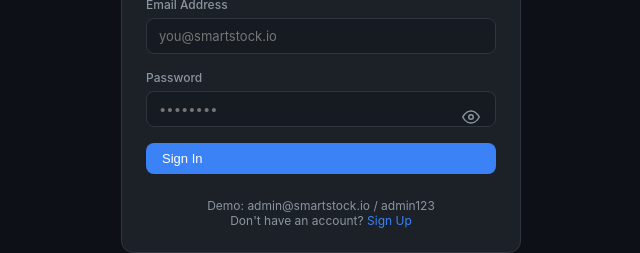
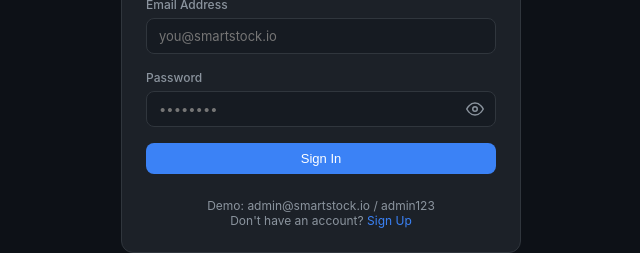
Before and after one commit to Gunjan-0110/SmartStore, a React (Vite) app in the folder frontend/: page / in a window 1280 px wide. Shown: the part 361-614 px from the top of the page, without its empty margins (319-959 px from the left). Built offline with nearby package versions, Linux system fonts and the light colour scheme; the HTML template or start-up script is replaced by a standard one.

Commit message:
sign in page

```diff
--- a/frontend/src/index.css
+++ b/frontend/src/index.css
@@ -161,7 +161,7 @@
 
 /* ── Buttons ── */
 .btn {
-  display: inline-flex; align-items: center; gap: 6px;
+  display: inline-flex; align-items: center; justify-content: center; gap: 6px;
   padding: 8px 16px; border-radius: 8px; font-size: 13px; font-weight: 500;
   border: none; cursor: pointer; transition: all .15s; text-decoration: none;
 }
--- a/frontend/src/pages/Login.jsx
+++ b/frontend/src/pages/Login.jsx
@@ -54,19 +54,20 @@
               disabled={!!success}
             />
           </div>
-          <div className="form-group" style={{ position: 'relative' }}>
+          <div className="form-group">
             <label htmlFor="password">Password</label>
+            <div style={{ position: 'relative', display: 'flex' }}>
               <input
                 id="password" name="password" type={showPassword ? "text" : "password"}
                 placeholder="••••••••"
                 value={form.password} onChange={handle} required
-              style={{ paddingRight: '40px' }}
+                style={{ paddingRight: '40px', width: '100%' }}
                 disabled={!!success}
               />
               <button
                 type="button"
                 onClick={() => setShowPassword(!showPassword)}
-              style={{ position: 'absolute', right: '12px', top: '34px', background: 'transparent', border: 'none', cursor: 'pointer', color: 'var(--text-secondary)', padding: "4px" }}
+                style={{ position: 'absolute', right: '8px', top: '50%', transform: 'translateY(-50%)', background: 'transparent', border: 'none', cursor: 'pointer', color: 'var(--text-secondary)', padding: "4px", display: 'flex', alignItems: 'center' }}
                 tabIndex="-1"
               >
                 {showPassword ? (
@@ -75,6 +76,7 @@
                   <svg width="18" height="18" viewBox="0 0 24 24" fill="none" stroke="currentColor" strokeWidth="2" strokeLinecap="round" strokeLinejoin="round"><path d="M1 12s4-8 11-8 11 8 11 8-4 8-11 8-11-8-11-8z"></path><circle cx="12" cy="12" r="3"></circle></svg>
                 )}
               </button>
+            </div>
           </div>
           <button className="btn btn-primary w-full" type="submit" disabled={loading || !!success}>
             {loading && !success ? 'Signing in…' : success ? 'Authenticated' : 'Sign In'}
```
Lines whose indentation alone changed are shown as unchanged.
